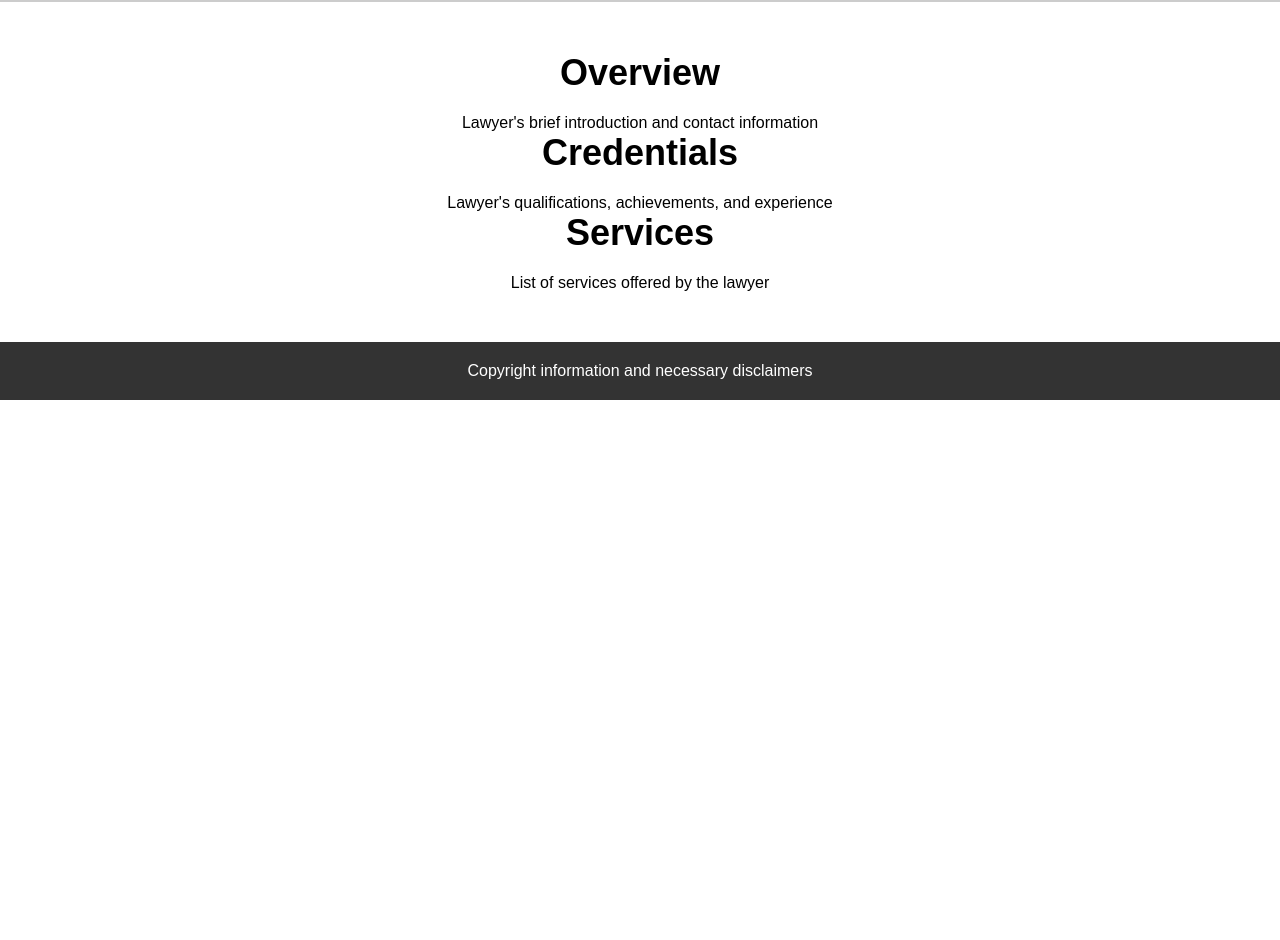
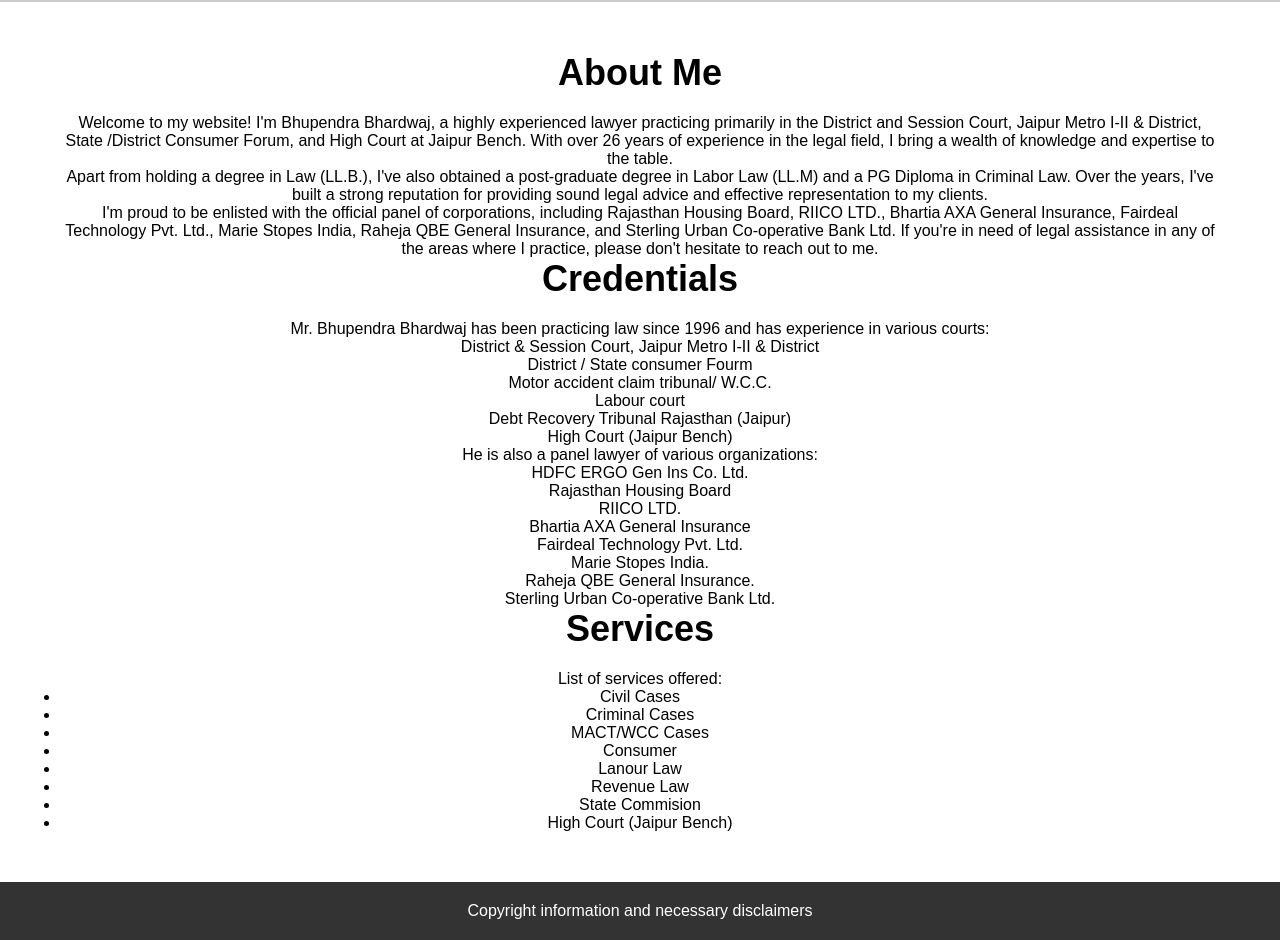
Before and after one commit to imgarvit/Lawyer-Website, a plain HTML site: page index.html in a window 1280 px wide. Shown: the part 300-1240 px from the top of the page. Before the commit the page ends 800 px from the top, so only its background shows below. Drawn offline with Linux system fonts and the light colour scheme.

Commit message:
Update index.html

```diff
--- a/index.html
+++ b/index.html
@@ -26,20 +26,57 @@
     <main>
         <section id="overview">
             <div class="container">
-                <h2>Overview</h2>
-                <p>Lawyer's brief introduction and contact information</p>
+              <div class="row">
+                <div class="col-md-6">
+                  <h2>About Me</h2>
+                  <p>Welcome to my website! I'm Bhupendra Bhardwaj, a highly experienced lawyer practicing primarily in the District and Session Court, Jaipur Metro I-II & District, State /District Consumer Forum, and High Court at Jaipur Bench. With over 26 years of experience in the legal field, I bring a wealth of knowledge and expertise to the table.</p>
+                  <p>Apart from holding a degree in Law (LL.B.), I've also obtained a post-graduate degree in Labor Law (LL.M) and a PG Diploma in Criminal Law. Over the years, I've built a strong reputation for providing sound legal advice and effective representation to my clients.</p>
+                  <p>I'm proud to be enlisted with the official panel of corporations, including Rajasthan Housing Board, RIICO LTD., Bhartia AXA General Insurance, Fairdeal Technology Pvt. Ltd., Marie Stopes India, Raheja QBE General Insurance, and Sterling Urban Co-operative Bank Ltd. If you're in need of legal assistance in any of the areas where I practice, please don't hesitate to reach out to me.</p>
+                </div>
+                <div class="col-md-6">
+                </div>
+              </div>
             </div>
-        </section>
-        <section id="credentials">
-            <div class="container">
-                <h2>Credentials</h2>
-                <p>Lawyer's qualifications, achievements, and experience</p>
-            </div>
+          </section>
+          <section id="credentials">
+            <h2>Credentials</h2>
+            <p>Mr. Bhupendra Bhardwaj has been practicing law since 1996 and has experience in various courts:</p>
+            <div>
+            <ul>
+              <li>District & Session Court, Jaipur Metro I-II & District</li>
+              <li>District / State consumer Fourm</li>
+              <li>Motor accident claim tribunal/ W.C.C.</li>
+              <li>Labour court</li>
+              <li>Debt Recovery Tribunal Rajasthan (Jaipur)</li>
+              <li>High Court (Jaipur Bench)</li>
+            </ul>
+            <p>He is also a panel lawyer of various organizations:</p>
+            <ul>
+              <li>HDFC ERGO Gen Ins Co. Ltd.</li>
+              <li>Rajasthan Housing Board</li>
+              <li>RIICO LTD.</li>
+              <li>Bhartia AXA General Insurance</li>
+              <li>Fairdeal Technology Pvt. Ltd.</li>
+              <li>Marie Stopes India.</li>
+              <li>Raheja QBE General Insurance.</li>
+              <li>Sterling Urban Co-operative Bank Ltd.</li>
+            </ul>
+        </div>
         </section>
         <section id="services">
             <div class="container">
                 <h2>Services</h2>
-                <p>List of services offered by the lawyer</p>
+                <p>List of services offered:</p>
+                <ul>
+                    <li>Civil Cases</li>
+                    <li>Criminal Cases</li>
+                    <li>MACT/WCC Cases</li>
+                    <li>Consumer</li>
+                    <li>Lanour Law</li>
+                    <li>Revenue Law</li>
+                    <li>State Commision</li>
+                    <li>High Court (Jaipur Bench)</li>
+                  </ul>
             </div>
         </section>
     </main>
```
